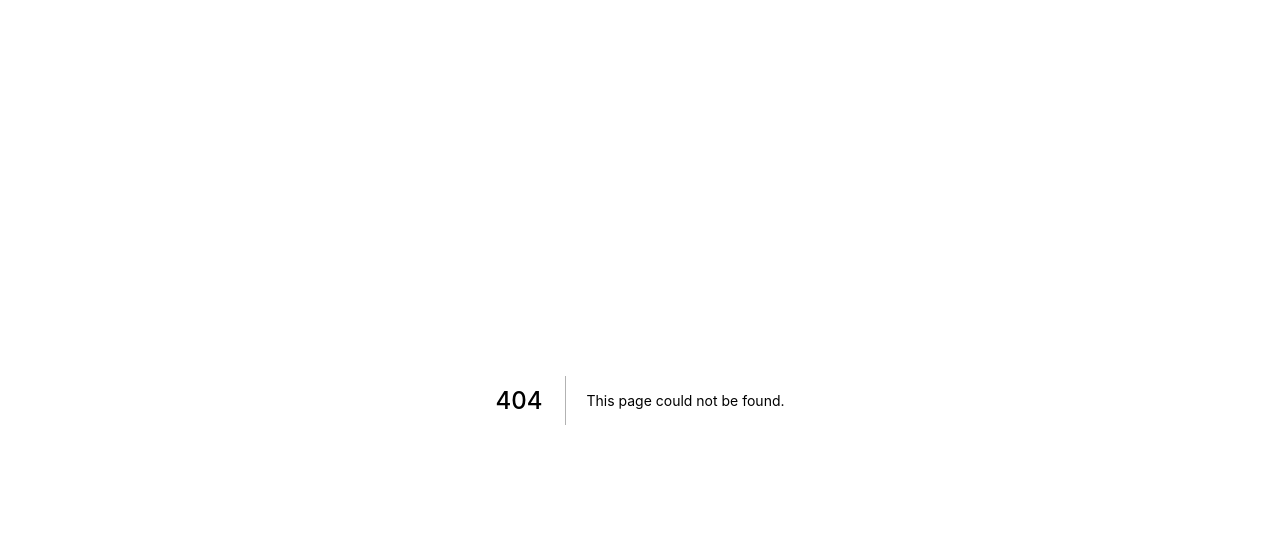
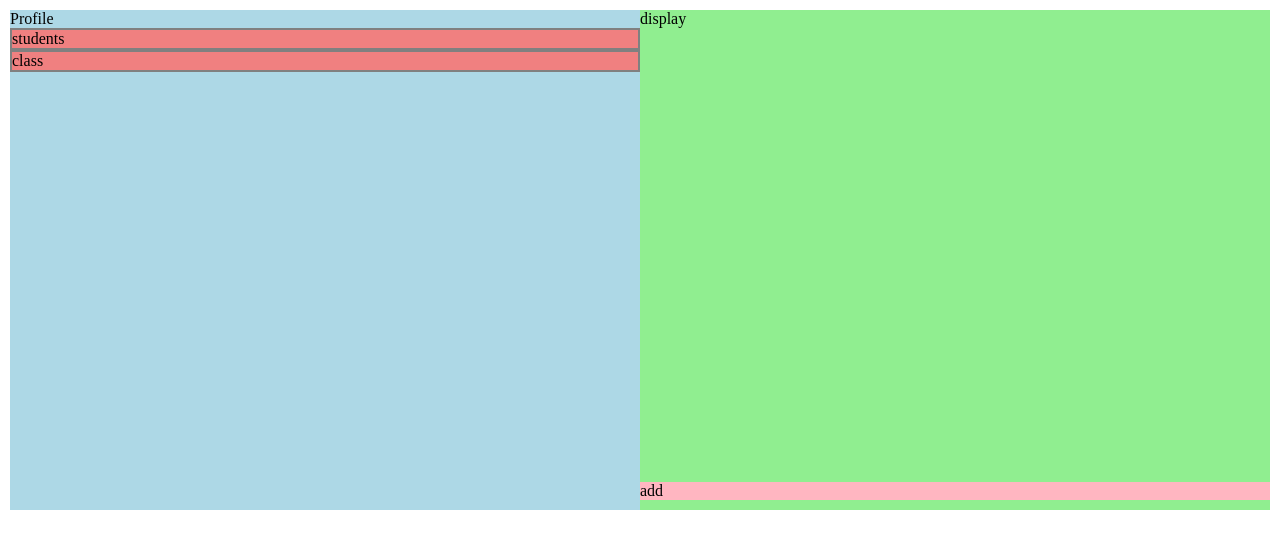
Before and after one commit to JumboCode/TUPIT, a Next.js app in the folder frontend/: page /admin in a window 1280 px wide. Before the commit this address had no page. Shown: the top 548 px of the page. Built offline with nearby package versions, Linux system fonts and the light colour scheme.

Commit message:
Initial commit for admin page
Co-authored-by: sarahsvahn <sarahsvahn@users.noreply.github.com>
Co-authored-by: sgilfeather <sgilfeather@users.noreply.github.com>

```diff
--- /dev/null
+++ b/frontend/src/pages/admin/index.jsx
@@ -0,0 +1,37 @@
+import React from 'react';
+
+// Import styles
+import styles from './index.module.scss';
+import classNames from 'classnames/bind';
+const cx = classNames.bind(styles);
+
+const Admin = () => {
+  return (
+    <>
+      <div className={cx('admin-content')}>
+        <div className={cx('admin-control')}>
+          <div className={cx('admin-control-profile')}>
+            <p>Profile</p>
+          </div>
+          <div className={cx('admin-control-buttons')}>
+            <div className={cx('admin-control-buttons-item')}>
+              <p>students</p>
+            </div>
+            <div className={cx('admin-control-buttons-item')}>
+              <p>class</p>
+            </div>
+          </div>
+        </div>
+        <div className={cx('admin-display')}>
+          <p>display</p>
+          <div className={cx('admin-display-list')}></div>
+          <div className={cx('admin-display-add-button')}>
+            <p>add</p>
+          </div>
+        </div>
+      </div>
+    </>
+  );
+};
+
+export default Admin;
--- /dev/null
+++ b/frontend/src/pages/admin/index.module.scss
@@ -0,0 +1,56 @@
+.admin-content {
+  display: flex;
+  flex-direction: row;
+
+  margin: 10px;
+  height: auto;
+  background-color: lightyellow;
+}
+
+.admin-control {
+  background-color: lightblue;
+  width: 100%;
+}
+
+.admin-control-buttons {
+  background-color: lightseagreen;
+  display: flex;
+  width: 100%;
+  flex-direction: column;
+}
+
+.admin-control-buttons-item {
+  background-color: lightcoral;
+  width: 100%;
+  border: 2px solid gray;
+}
+
+.admin-display {
+  position: relative;
+  background-color: lightgreen;
+  width: 100%;
+  height: 500px;
+}
+
+.admin-display-add-button {
+  position: absolute;
+  z-index: 1;
+  bottom: 10px;
+  background-color: lightpink;
+  width: 100%;
+}
+
+// Mobile layout
+@media screen and (max-width: 768px) {
+  .admin-content {
+    flex-direction: column;
+  }
+
+  .admin-control {
+    flex-direction: column;
+  }
+
+  .admin-control-buttons {
+    flex-direction: row;
+  }
+}
```
